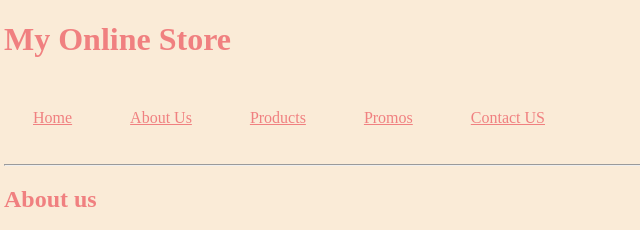
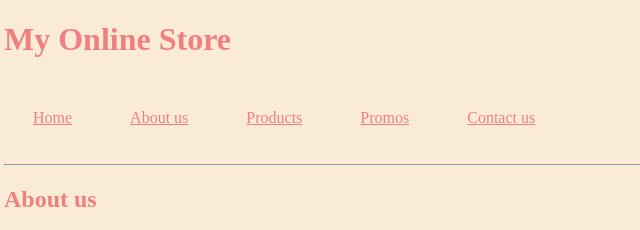
Before and after one commit to Serioton20/HTMLSEMANTIC-MYONLINESTORE1, a plain HTML site: page index.html in a window 1280 px wide. Shown: the top 230 px of the page, 4-644 px from the left. Drawn offline with Linux system fonts and the light colour scheme.

Commit message:
Update index.html

```diff
--- a/index.html
+++ b/index.html
@@ -30,10 +30,10 @@
         <h1>My Online Store</h1>
          <ul>
             <li><a href="index.html">Home</a></li>
-            <li><a href="#AboutUs">About Us</a></li>
+            <li><a href="#AboutUs">About us</a></li>
             <li><a href="#Products">Products</a></li>
             <li><a href="#Promos">Promos</a></li>
-            <li><a href="#ContactUS">Contact US</a></li>
+            <li><a href="#ContactUS">Contact us</a></li>
          </ul>
         </header>
 
@@ -123,7 +123,7 @@
  <article id="ContactUS">
 
   <section>
-     <h2>Contact Us</h2>
+     <h2>Contact us</h2>
      <figure>
       <p>If you have any concerns, please contact us in these following:</p>
        <ul>
```
